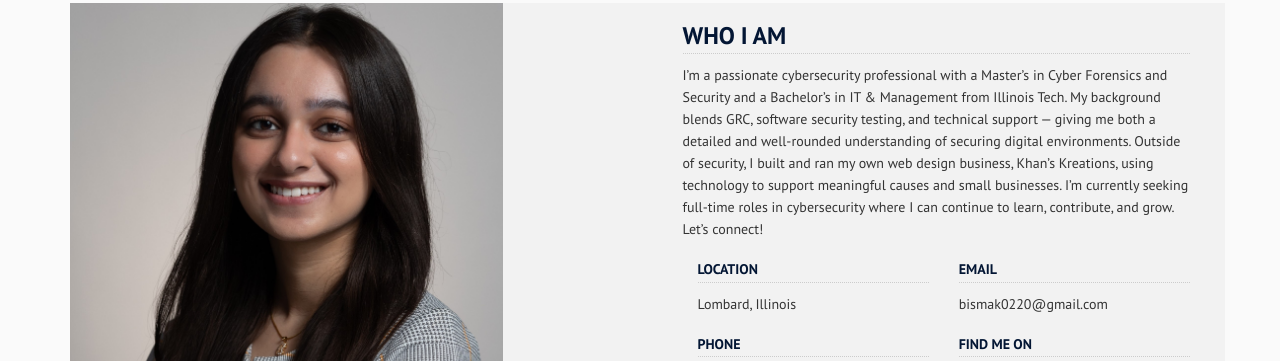
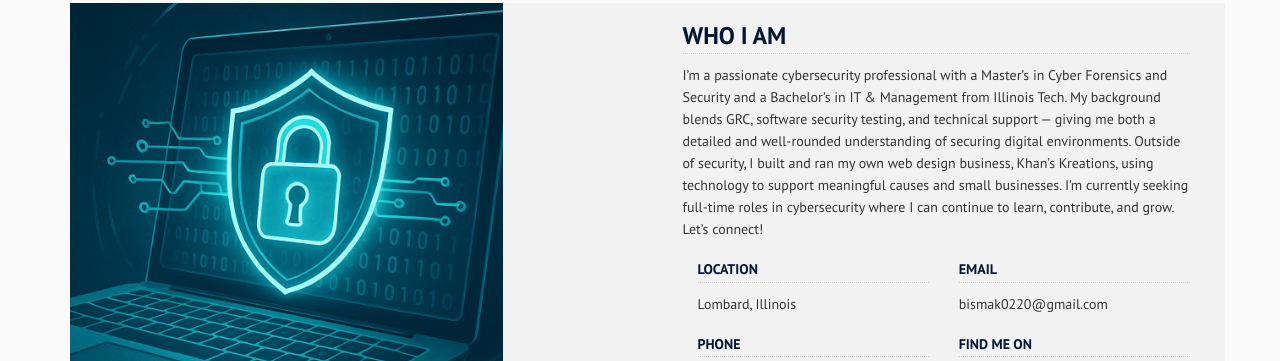
Before and after one commit to bismak02/bismakhan, a plain HTML site: page index.html in a window 1280 px wide. Shown: the part 598-959 px from the top of the page. Drawn offline with Linux system fonts and the light colour scheme.

Commit message:
updating images

```diff
--- a/index.html
+++ b/index.html
@@ -142,7 +142,7 @@
 				<!-- Left Column -->
 				<div class="col-sm-6 col-no-padding">
 					<div class="about-picture" id="about-picture">
-						<img src="img/about-image.jpg" alt="" class="responsive-image smaller-image">
+						<img src="img/about-image.png" alt="" class="responsive-image smaller-image">
 					</div>
 				</div>
 				<!-- /Left Column -->
```
Also changed, not shown: img/about-image.jpg (deleted), img/about-image.png (added), img/profile.jpg, img/profile3.jpg (added).
